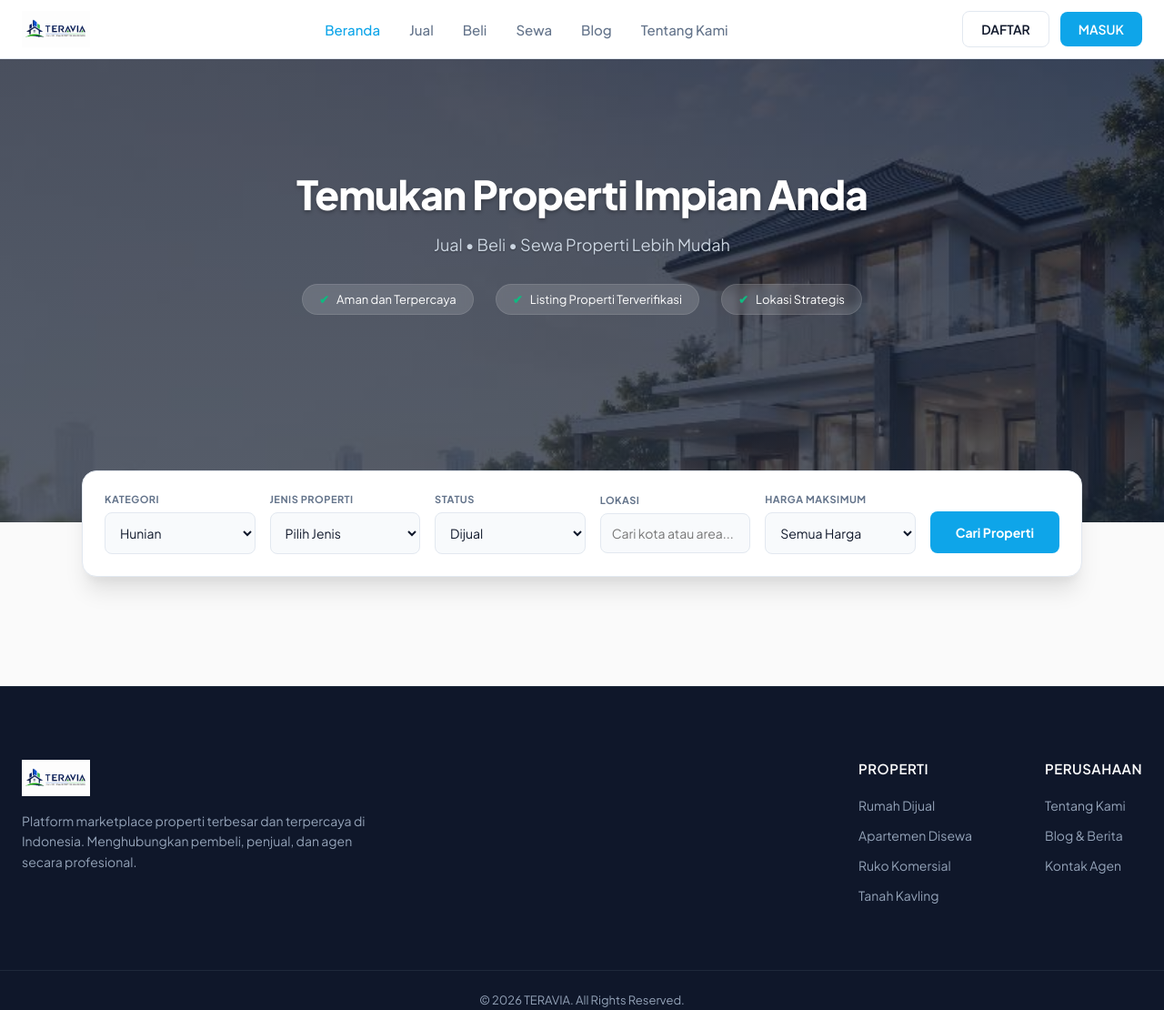
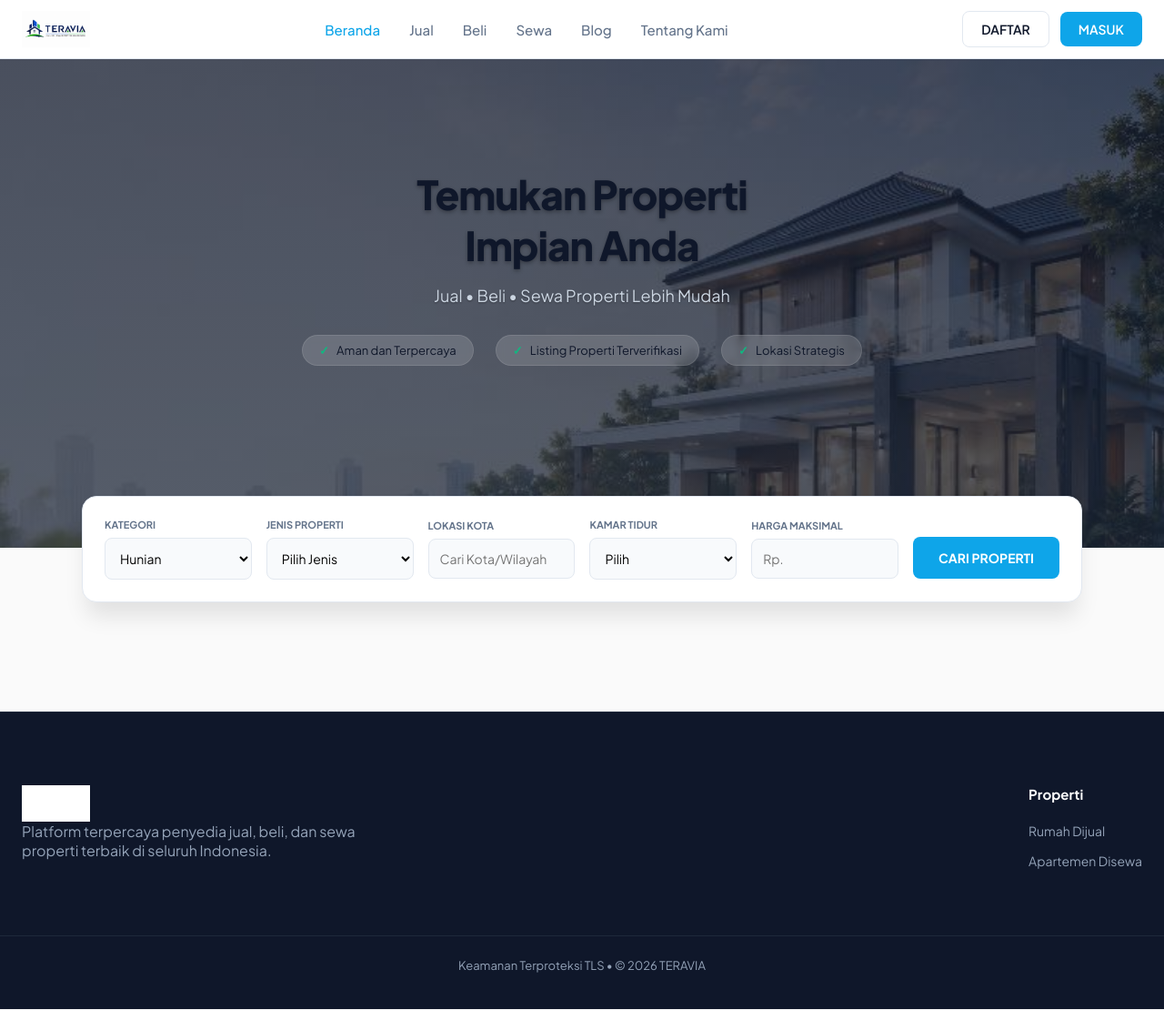
Before and after one commit to Rakyat-Jelata/Teravia, a plain HTML site: page index.html in a window 1280 px wide. Shown: the whole page at 91% size. Drawn offline with Linux system fonts and the light colour scheme.

Commit message:
Update index.html

```diff
--- a/index.html
+++ b/index.html
@@ -3,21 +3,16 @@
 <head>
     <meta charset="UTF-8">
     <meta name="viewport" content="width=device-width, initial-scale=1.0">
-    <title>TERAVIA - Jual • Beli • Sewa Properti Seluruh Indonesia</title>
-
-    <!-- Google Fonts Premium & Modern -->
+    <title>TERAVIA - Temukan Properti Impian Anda</title>
     <link rel="preconnect" href="https://fonts.googleapis.com">
     <link rel="preconnect" href="https://fonts.gstatic.com" crossorigin>
     <link href="https://fonts.googleapis.com/css2?family=Plus+Jakarta+Sans:wght@300;400;500;600;700;800&display=swap" rel="stylesheet">
-
-    <!-- Core UI Stylesheet Direct Inject -->
     <style>
         :root {
-            --primary: #0F172A;       /* Deep Slate / Navy */
-            --primary-light: #1E293B;
-            --accent: #0EA5E9;        /* Premium Sky Blue */
+            --primary: #0F172A;
+            --accent: #0EA5E9;
             --accent-hover: #0284C7;
-            --success: #10B981;       /* Emerald Green */
+            --success: #10B981;
             --bg-main: #FAFAFA;
             --bg-surface: #FFFFFF;
             --text-main: #0F172A;
@@ -26,50 +21,22 @@
             --font-sans: 'Plus Jakarta Sans', sans-serif;
         }
 
-        * {
-            margin: 0;
-            padding: 0;
-            box-sizing: border-box;
-            font-family: var(--font-sans);
-            -webkit-font-smoothing: antialiased;
-        }
-
-        body {
-            background-color: var(--bg-main);
-            color: var(--text-main);
-            overflow-x: hidden;
-        }
-
-        .container {
-            width: 100%;
-            max-width: 1440px;
-            margin: 0 auto;
-            padding: 0 24px;
-        }
+        * { margin: 0; padding: 0; box-sizing: border-box; font-family: var(--font-sans); -webkit-font-smoothing: antialiased; }
+        body { background-color: var(--bg-main); color: var(--text-main); overflow-x: hidden; }
+        .container { width: 100%; max-width: 1440px; margin: 0 auto; padding: 0 24px; }
 
         /* NAVBAR STYLING */
-        .navbar {
-            background-color: var(--bg-surface);
-            border-bottom: 1px solid var(--border-color);
-            position: sticky;
-            top: 0;
-            z-index: 1000;
-            padding: 12px 0;
-        }
-        .nav-container {
-            display: flex;
-            justify-content: space-between;
-            align-items: center;
-        }
-        .logo-img {
-            height: 40px;
-            width: auto;
-            display: block;
-        }
+        .navbar { background-color: var(--bg-surface); border-bottom: 1px solid var(--border-color); position: sticky; top: 0; z-index: 1000; padding: 12px 0; }
+        .nav-container { display: flex; justify-content: space-between; align-items: center; position: relative; }
+        .logo-img { height: 40px; width: auto; display: block; }
         .nav-links { display: flex; list-style: none; gap: 32px; }
         .nav-links a { text-decoration: none; color: var(--text-muted); font-weight: 500; font-size: 15px; transition: color 0.3s; }
         .nav-links a:hover, .nav-links a.active { color: var(--accent); }
         .nav-actions { display: flex; align-items: center; }
+
+        /* HAMBURGER STYLING */
+        .hamburger { display: none; cursor: pointer; flex-direction: column; gap: 5px; z-index: 1001; }
+        .hamburger span { display: block; width: 25px; height: 3px; background-color: var(--primary); border-radius: 3px; transition: all 0.3s ease; }
 
         /* BUTTONS */
         .btn { padding: 10px 20px; border-radius: 8px; font-weight: 600; text-decoration: none; font-size: 14px; cursor: pointer; transition: all 0.3s; }
@@ -78,85 +45,60 @@
         .btn-outline { background-color: transparent; color: var(--primary); border: 1px solid var(--border-color); margin-right: 12px; }
         .btn-outline:hover { background-color: #f8fafc; }
 
-        /* HERO SECTION WITH BG IMAGE OVERLAY */
-        .hero-section {
-            background: linear-gradient(rgba(15, 23, 42, 0.75), rgba(30, 41, 59, 0.75)), url('./assets/img/hero-bg.png');
-            background-size: cover;
-            background-position: center;
-            background-repeat: no-repeat;
-            color: white;
-            padding: 120px 0 180px 0;
-            text-align: center;
-            position: relative;
-        }
+        /* HERO SECTION */
+        .hero-section { background: linear-gradient(rgba(15, 23, 42, 0.75), rgba(30, 41, 59, 0.75)), url('./assets/img/hero-bg.png'); background-size: cover; background-position: center; padding: 120px 0 180px 0; text-align: center; position: relative; }
         .hero-title { font-size: 44px; font-weight: 800; margin-bottom: 16px; letter-spacing: -1px; text-shadow: 0 2px 4px rgba(0,0,0,0.3); }
         .hero-subtitle { font-size: 18px; color: #CBD5E1; margin-bottom: 32px; text-shadow: 0 1px 2px rgba(0,0,0,0.3); }
-        .hero-features { display: flex; justify-content: center; gap: 24px; margin-bottom: 48px; flex-wrap: wrap; }
+        .hero-features { display: flex; justify-content: center; gap: 24px; margin-bottom: 20px; flex-wrap: wrap; }
         .feature-item { font-size: 13px; background: rgba(255, 255, 255, 0.15); backdrop-filter: blur(4px); -webkit-backdrop-filter: blur(4px); padding: 8px 18px; border-radius: 50px; border: 1px solid rgba(255, 255, 255, 0.1); }
         .feature-item span { color: var(--success); margin-right: 6px; font-weight: bold; }
 
-        /* SEARCH BOX CONTAINER */
-        .search-box-container {
-            background: var(--bg-surface);
-            border-radius: 16px;
-            padding: 24px;
-            box-shadow: 0 20px 25px -5px rgba(0, 0, 0, 0.1), 0 10px 10px -5px rgba(0, 0, 0, 0.04);
-            max-width: 1100px;
-            margin: 0 auto;
-            position: absolute;
-            bottom: -60px;
-            left: 24px;
-            right: 24px;
-            border: 1px solid var(--border-color);
-        }
+        /* SEARCH BOX */
+        .search-box-container { background: var(--bg-surface); border-radius: 16px; padding: 24px; box-shadow: 0 20px 25px -5px rgba(0, 0, 0, 0.1); max-width: 1100px; margin: 0 auto; position: absolute; bottom: -60px; left: 24px; right: 24px; border: 1px solid var(--border-color); }
         .search-form { display: grid; grid-template-columns: repeat(5, 1fr) auto; gap: 16px; align-items: center; text-align: left; }
         .search-field { display: flex; flex-direction: column; }
-        .search-field label { font-size: 11px; font-weight: 700; color: var(--text-muted); text-transform: uppercase; margin-bottom: 8px; letter-spacing: 0.5px; }
-        .search-field select, .search-field input { padding: 12px; border: 1px solid var(--border-color); border-radius: 8px; outline: none; font-size: 14px; color: var(--text-main); background-color: #F8FAFC; width: 100%; }
-        .search-field select:focus, .search-field input:focus { border-color: var(--accent); background-color: #fff; }
-        .btn-search { background-color: var(--accent); color: white; border: none; padding: 14px 28px; border-radius: 8px; font-weight: 700; cursor: pointer; white-space: nowrap; transition: background 0.3s; margin-top: 19px; font-size: 14px; }
-        .btn-search:hover { background-color: var(--accent-hover); }
+        .search-field label { font-size: 11px; font-weight: 700; color: var(--text-muted); text-transform: uppercase; margin-bottom: 8px; }
+        .search-field select, .search-field input { padding: 12px; border: 1px solid var(--border-color); border-radius: 8px; outline: none; font-size: 14px; background-color: #F8FAFC; width: 100%; }
+        .btn-search { background-color: var(--accent); color: white; border: none; padding: 14px 28px; border-radius: 8px; font-weight: 700; cursor: pointer; margin-top: 19px; font-size: 14px; }
 
-        /* FOOTER STYLING */
+        /* FOOTER */
         .main-footer { background-color: #0F172A; color: #94A3B8; padding: 80px 0 40px 0; margin-top: 180px; border-top: 1px solid #1E293B; }
         .footer-container { display: flex; justify-content: space-between; gap: 48px; flex-wrap: wrap; }
         .footer-brand { max-width: 400px; }
-        .footer-brand p { font-size: 14px; line-height: 1.6; margin-top: 16px; }
         .footer-links-group { display: flex; gap: 80px; }
-        .footer-col h3 { color: white; font-size: 15px; margin-bottom: 20px; font-weight: 600; text-transform: uppercase; letter-spacing: 0.5px; }
+        .footer-col h3 { color: white; font-size: 15px; margin-bottom: 20px; }
         .footer-col ul { list-style: none; }
         .footer-col ul li { margin-bottom: 12px; }
-        .footer-col ul li a { color: #94A3B8; text-decoration: none; transition: color 0.3s; font-size: 14px; }
-        .footer-col ul li a:hover { color: white; }
+        .footer-col ul li a { color: #94A3B8; text-decoration: none; font-size: 14px; }
         .footer-bottom { border-top: 1px solid #1E293B; margin-top: 60px; padding-top: 24px; text-align: center; font-size: 13px; }
 
-        /* RESPONSIVE BREAKPOINTS */
         @media (max-width: 1024px) {
             .search-form { grid-template-columns: repeat(3, 1fr); }
             .btn-search { margin-top: 0; }
         }
         @media (max-width: 768px) {
             .nav-links { display: none; }
-            .hero-title { font-size: 32px; padding: 0 16px; }
+            .nav-actions { display: none; }
+            .hamburger { display: flex; }
+            .nav-links.active { display: flex !important; flex-direction: column; position: absolute; top: 100%; left: 0; right: 0; background: var(--bg-surface); padding: 20px; border-bottom: 1px solid var(--border-color); gap: 16px; box-shadow: 0 4px 6px -1px rgba(0,0,0,0.05); }
+            .hero-title { font-size: 32px; }
             .search-form { grid-template-columns: 1fr; gap: 12px; }
-            .btn-search { width: 100%; margin-top: 8px; padding: 12px; }
-            .hero-section { padding: 60px 0 320px 0; }
-            .search-box-container { bottom: -280px; }
-            .main-footer { margin-top: 320px; }
+            .btn-search { width: 100%; margin-top: 8px; }
+            .hero-section { padding: 60px 0 210px 0; }
+            .search-box-container { bottom: -185px; }
+            .main-footer { margin-top: 225px; }
             .footer-links-group { gap: 40px; justify-content: space-between; width: 100%; }
         }
     </style>
 </head>
 <body>
 
-    <!-- NAVBAR COMPONENT -->
     <nav class="navbar">
         <div class="nav-container container">
             <a href="index.html">
                 <img src="./assets/img/logo.png" alt="TERAVIA Logo" class="logo-img">
             </a>
-
-            <ul class="nav-links">
+            <ul class="nav-links" id="navLinks">
                 <li><a href="index.html" class="active">Beranda</a></li>
                 <li><a href="pages/jual.html">Jual</a></li>
                 <li><a href="pages/beli.html">Beli</a></li>
@@ -164,7 +106,9 @@
                 <li><a href="pages/blog.html">Blog</a></li>
                 <li><a href="pages/tentang.html">Tentang Kami</a></li>
             </ul>
-
+            <div class="hamburger" id="hamburgerMenu">
+                <span></span><span></span><span></span>
+            </div>
             <div class="nav-actions">
                 <a href="register.html" class="btn btn-outline">DAFTAR</a>
                 <a href="login.html" class="btn btn-primary">MASUK</a>
@@ -172,81 +116,48 @@
         </div>
     </nav>
 
-    <!-- MAIN HERO CONTENT -->
-    <main>
     <section class="hero-section">
-            <div class="hero-container container">
-                <h1 class="hero-title">Temukan Properti Impian Anda</h1>
+        <div class="container">
+            <h1 class="hero-title">Temukan Properti<br>Impian Anda</h1>
             <p class="hero-subtitle">Jual • Beli • Sewa Properti Lebih Mudah</p>
-
             <div class="hero-features">
-                    <span class="feature-item"><span>✔</span> Aman dan Terpercaya</span>
-                    <span class="feature-item"><span>✔</span> Listing Properti Terverifikasi</span>
-                    <span class="feature-item"><span>✔</span> Lokasi Strategis</span>
+                <div class="feature-item"><span>✓</span> Aman dan Terpercaya</div>
+                <div class="feature-item"><span>✓</span> Listing Properti Terverifikasi</div>
+                <div class="feature-item"><span>✓</span> Lokasi Strategis</div>
             </div>
-
-                <!-- INTEGRATED SEARCH BOX -->
             <div class="search-box-container">
-                    <form id="main-search-form" class="search-form" action="pages/beli.html" method="GET">
+                <form class="search-form">
                     <div class="search-field">
                         <label>Kategori</label>
-                            <select name="kategori">
-                                <option value="hunian">Hunian</option>
-                                <option value="komersial">Komersial</option>
-                                <option value="tanah">Tanah & Lahan</option>
-                                <option value="institusi">Institusi & Fasilitas</option>
-                            </select>
+                        <select><option>Hunian</option></select>
                     </div>
-
                     <div class="search-field">
                         <label>Jenis Properti</label>
-                            <select name="jenis_properti">
-                                <option value="">Pilih Jenis</option>
-                                <option value="rumah">Rumah</option>
-                                <option value="apartemen">Apartemen</option>
-                                <option value="ruko">Ruko</option>
-                                <option value="tanah">Tanah</option>
-                            </select>
+                        <select><option>Pilih Jenis</option></select>
                     </div>
-
                     <div class="search-field">
-                            <label>Status</label>
-                            <select name="status">
-                                <option value="dijual">Dijual</option>
-                                <option value="disewakan">Disewakan</option>
-                            </select>
+                        <label>Lokasi Kota</label>
+                        <input type="text" placeholder="Cari Kota/Wilayah">
                     </div>
-
                     <div class="search-field">
-                            <label>Lokasi</label>
-                            <input type="text" name="lokasi" placeholder="Cari kota atau area...">
+                        <label>Kamar Tidur</label>
+                        <select><option>Pilih</option></select>
                     </div>
-
                     <div class="search-field">
-                            <label>Harga Maksimum</label>
-                            <select name="harga_max">
-                                <option value="">Semua Harga</option>
-                                <option value="500000000">S/d Rp 500 Jt</option>
-                                <option value="1000000000">S/d Rp 1 Miliar</option>
-                                <option value="2000000000">S/d Rp 2 Miliar</option>
-                            </select>
+                        <label>Harga Maksimal</label>
+                        <input type="text" placeholder="Rp.">
                     </div>
-
-                        <div class="search-action">
-                            <button type="submit" class="btn-search">Cari Properti</button>
-                        </div>
+                    <button type="submit" class="btn-search">CARI PROPERTI</button>
                 </form>
             </div>
         </div>
     </section>
-    </main>
 
-    <!-- FOOTER COMPONENT -->
     <footer class="main-footer">
         <div class="footer-container container">
             <div class="footer-brand">
-                <img src="./assets/img/logo.png" alt="TERAVIA Logo" class="logo-img">
-                <p>Platform marketplace properti terbesar dan terpercaya di Indonesia. Menghubungkan pembeli, penjual, dan agen secara profesional.</p>
+                <img src="./assets/img/logo.png" alt="TERAVIA Logo" class="logo-img" style="filter: brightness(0) invert(1);">
+                <p>Platform terpercaya penyedia jual, beli, dan sewa properti terbaik di seluruh Indonesia.</p>
             </div>
             <div class="footer-links-group">
                 <div class="footer-col">
@@ -254,24 +165,17 @@
                     <ul>
                         <li><a href="#">Rumah Dijual</a></li>
                         <li><a href="#">Apartemen Disewa</a></li>
-                        <li><a href="#">Ruko Komersial</a></li>
-                        <li><a href="#">Tanah Kavling</a></li>
-                    </ul>
-                </div>
-                <div class="footer-col">
-                    <h3>Perusahaan</h3>
-                    <ul>
-                        <li><a href="pages/tentang.html">Tentang Kami</a></li>
-                        <li><a href="pages/blog.html">Blog & Berita</a></li>
-                        <li><a href="#">Kontak Agen</a></li>
                     </ul>
                 </div>
             </div>
         </div>
-        <div class="footer-bottom">
-            <p>&copy; 2026 TERAVIA. All Rights Reserved.</p>
-        </div>
+        <div class="footer-bottom">Keamanan Terproteksi TLS • © 2026 TERAVIA</div>
     </footer>
 
+    <script>
+        const hamburger = document.getElementById('hamburgerMenu');
+        const navLinks = document.getElementById('navLinks');
+        hamburger.addEventListener('click', () => { navLinks.classList.toggle('active'); });
+    </script>
 </body>
 </html>
```
Lines whose indentation alone changed are shown as unchanged.
